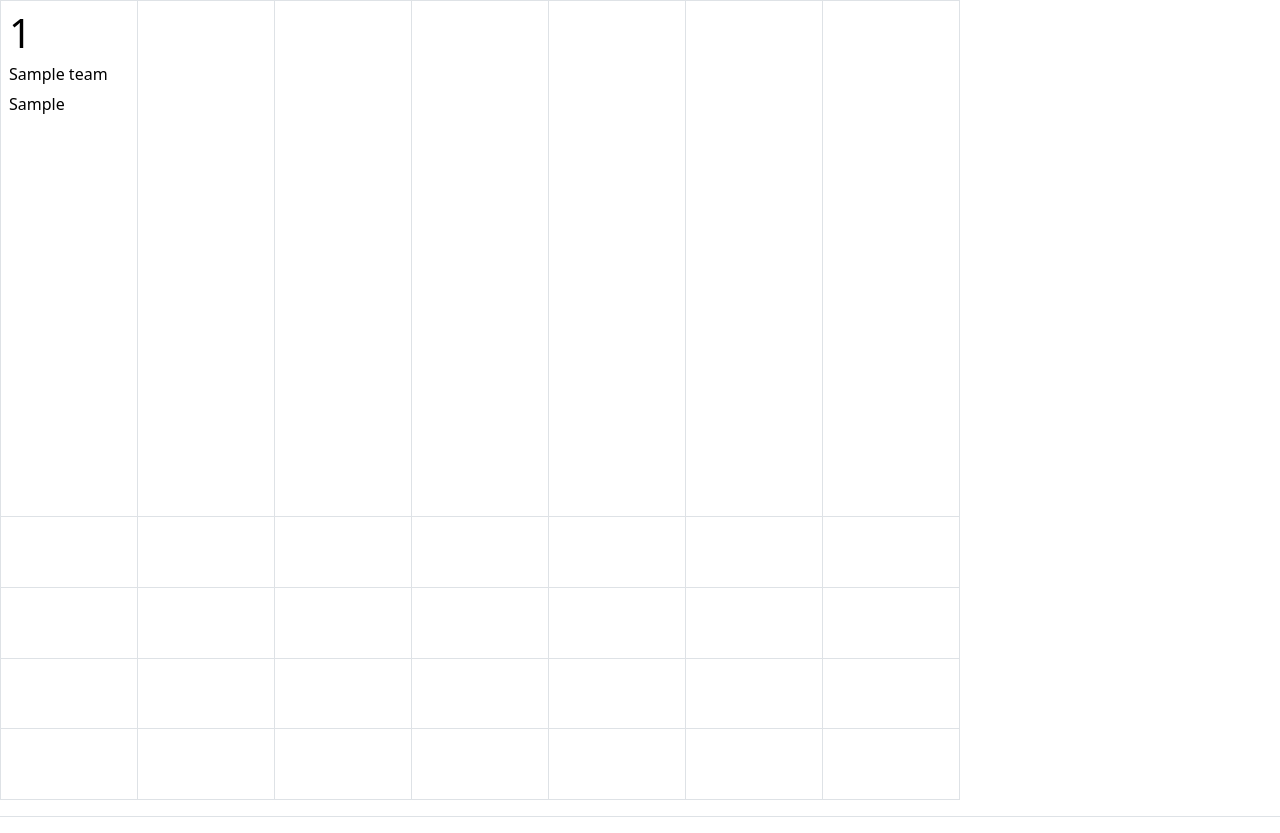
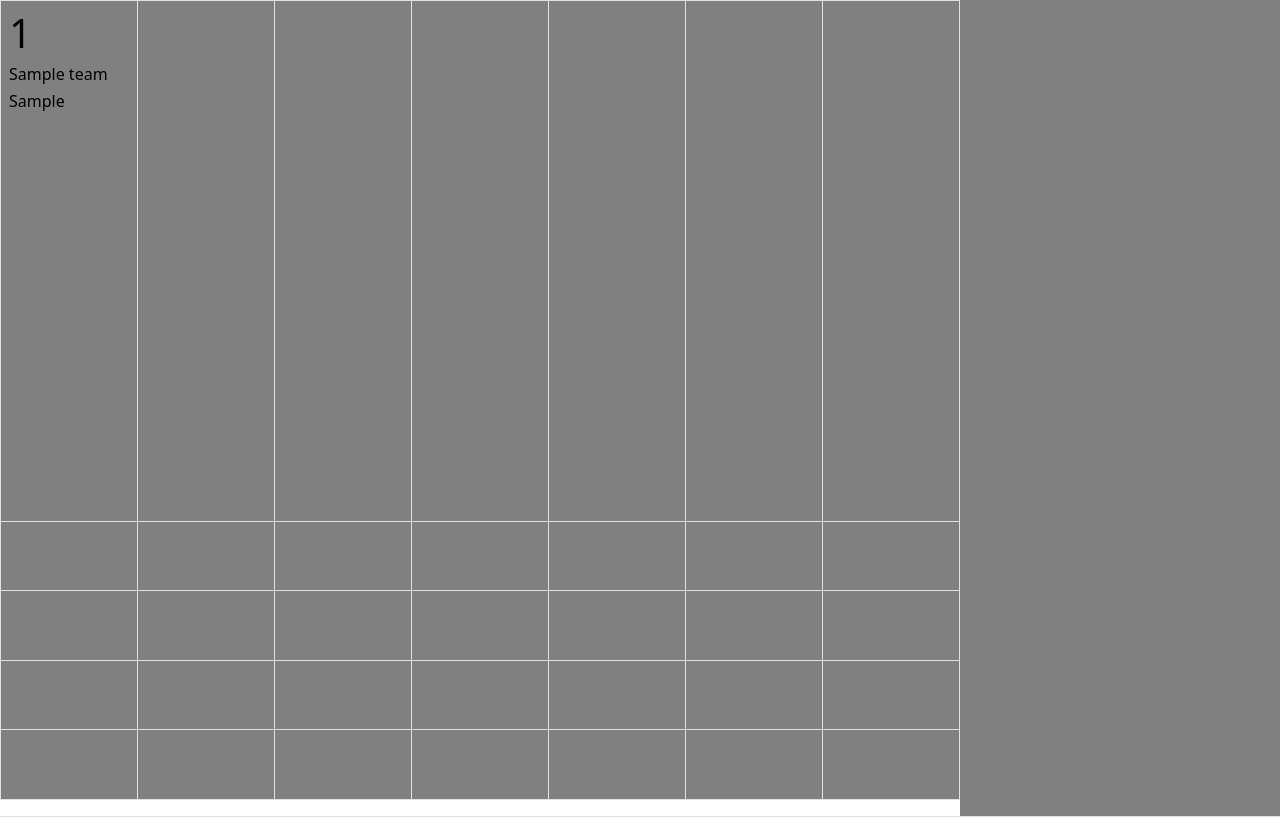
Before and after one commit to fovea1959/LRI-Jamboard, a Flask app: page / in a window 1280 px wide. Run offline with Flask 3, Linux system fonts and the light colour scheme; tables that the repository leaves empty hold one stand-in row (Sample ...); some libraries are stand-ins or nearby versions.

Commit message:
Styling works.

```diff
--- a/app.py
+++ b/app.py
@@ -43,9 +43,9 @@ class G:
 
 def get_db_session():
     # https://flask.palletsprojects.com/en/stable/appcontext/#storing-data
-    if 'db' not in flask.g:
+    if 'db_session' not in flask.g:
         flask.g.db_session = Session()
-        logging.info("Made session %s", flask.g.db_session)
+        logging.info("made session %s", flask.g.db_session)
     return flask.g.db_session
 
 
@@ -55,10 +55,10 @@ def shutdown_session(response_or_exc):
 
     if db_session is not None:
         if db_session.new or db_session.deleted or db_session.dirty:
-            logging.info("Session %s is being committed", db_session)
+            logging.info("session %s is being committed", db_session)
             db_session.commit()
         else:
-            logging.info("Session %s is clean, no commit", db_session)
+            logging.info("session %s is clean, no commit", db_session)
 
 
 @app.errorhandler(NoResultFound)
@@ -79,6 +79,7 @@ def index():
         n_rows, n_cols = (6, 8)
     elif len(data) > 40:
         n_rows, n_cols = (6, 7)
+    # make last row complete
     for i in range(len(data), n_rows * n_cols):
         data.append(G(team=None))
 
@@ -90,9 +91,7 @@ def index():
 
 @socketio.on('*')
 def catch_all(event, data):
-    session['receive_count'] = session.get('receive_count', 0) + 1
-    emit('test_response',
-         {'data': [event, data], 'count': session['receive_count']})
+    logging.info ("catch_all got %s: %s", event, data)
 
 
 def background_thread():
@@ -114,8 +113,15 @@ def test():
 def send_teams(message):
     logging.info("got send_teams")
     for item in get_db_session().query(E.Team).all():
-        emit('team', item.as_dict())
-
+        d = item.as_dict()
+        status = ""
+        if item.weighed:
+            if item.inspected:
+                status = "Inspected"
+            else:
+                status = "Weighed"
+        d['status'] = status
+        emit('team', d)
 
 
 @socketio.event
@@ -212,6 +218,7 @@ def test_disconnect():
 def main():
     app.secret_key = 'super secret key'
     app.config['SEND_FILE_MAX_AGE_DEFAULT'] = 0
+    app.debug = True
     socketio.run(app, allow_unsafe_werkzeug=True)
 
 
--- a/templates/base.html
+++ b/templates/base.html
@@ -7,10 +7,9 @@
     <link href="/static/bootstrap.min.css" rel="stylesheet">
     <script src="/static/jquery-3.7.1.min.js"></script>
     <script src="/static/bootstrap.bundle.min.js"></script>
-    {% block style %}{% endblock %}
+    {% block head %}{% endblock %}
   </head>
   <body>
-    {% block content %}{% endblock %}
-    {% block script %}{% endblock %}
+    {% block body %}{% endblock %}
   </body>
 </html>
--- a/templates/index.html
+++ b/templates/index.html
@@ -2,15 +2,43 @@
 
 {% block title %}Public Scoreboard{% endblock %}
 
-{% block style %}
+{% block head %}
 <style>
 #contextMenu {
   position: absolute;
   display:none;
 }
+
+// see https://stackoverflow.com/a/27704409 for why we include the table id
+
+#team-table .x-lri-t-weighed {
+  background-color: #ffffff;
+}
+
+#team-table .x-lri-t-inspected {
+  background-color: #80ff80;
+}
+
+#team-table .x-lri-t- {
+  background-color: #808080;
+}
+
+#team-table .x-lri-blank {
+  background-color: #808080;
+}
+
+#page-table .x-lri-blank {
+  background-color: #808080;
+}
 </style>
 <script src="/static/socket.io.min.js"></script>
 <script type="text/javascript" charset="utf-8">
+// https://stackoverflow.com/a/53190845 slightly modified the regexp
+function removeClassStartingWith(node, begin) {
+  node.removeClass (function (index, className) {
+    return (className.match ( new RegExp("\\b"+begin+"\\S*", "g") ) || []).join(' ');
+  });
+}
 
 $(document).ready(function() {
   // Connect to the Socket.IO server.
@@ -31,7 +59,13 @@ $(document).ready(function() {
   // to the client. The data is then displayed in the "Received"
   // section of the page.
   socket.on('team', function(msg, cb) {
-      $('#log').append('<br>' + $('<div/>').text(JSON.stringify(msg)).html());
+      // $('#log').append('<br>' + $('<div/>').text(JSON.stringify(msg)).html());
+      var team_number = msg.team_number.toString();
+
+      $('#t-' + team_number + '-status').text(msg.status);
+
+      removeClassStartingWith($('#t-' + team_number), 'x-lri-t-');
+      $('#t-' + team_number).addClass('x-lri-t-' + msg.status.toLowerCase());
       if (cb)
           cb();
   });
@@ -40,25 +74,25 @@ $(document).ready(function() {
 </script>
 {% endblock %}
 
-{% block content %}
+{% block body %}
 <!-- https://stackoverflow.com/a/68817428 -->
 <div class="container p-0 m-0">
-  <table class="table vh-100 vw-100">
+  <table class="table vh-100 vw-100" id="page-table">
     <tr>
       <td class="p-0 m-0 col-9">
-        <table class="table table-bordered vh-100" style="table-layout: fixed;">
+        <table id="team-table" class="table table-bordered vh-100" style="table-layout: fixed;">
         {% for row in team_rows %}
           <tr>
           {% for g in row %}
             {% set team=g.team %}
             {% if team is none %}
-              <td class=""></td>
+              <td class="x-lri-blank"></td>
             {% else %}
-              <td class="cm" id="team-{{team.team_number}}">
+              <td class="x-lri-t- cm" id="t-{{team.team_number}}">
                 <div class="h1">{{ team.team_number }}</div>
                 <div class="h6">{{ team.team_name }}</div>
-                <div>{{ team.city }}</div>
-                <div id="team-{{team.team_number}}-status"></div>
+                <div class="h6">{{ team.city }}</div>
+                <div id="t-{{team.team_number}}-status"></div>
               </td>
             {% endif %}
           {% endfor %}
@@ -66,8 +100,7 @@ $(document).ready(function() {
         {% endfor %}
         </table>
       </td>
-      <td class="col-3" id="log">
-      </td>
+      <td class="col-3 x-lri-blank">&nbsp;</td>
     </tr>
   </table>
 </div>
```
Also changed, not shown: other parts of templates/index.html (+0 -3 lines), LRIEntities.py (+14 -1 lines), LRIEntitiesLoad.py (+18 -2 lines), 3 other files.
